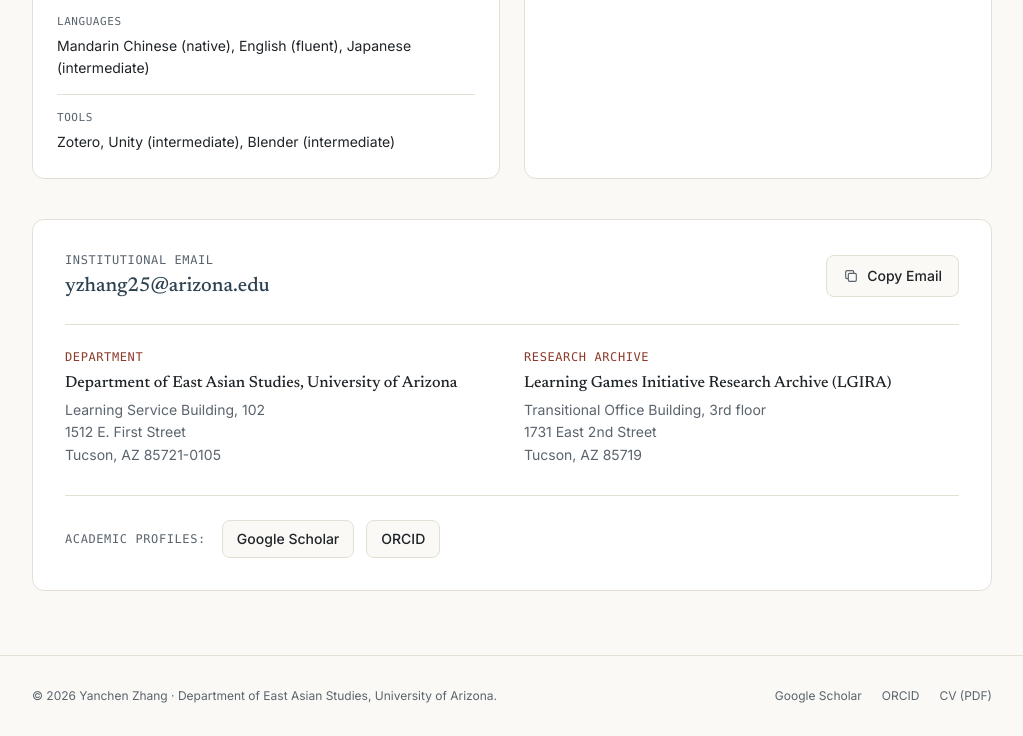
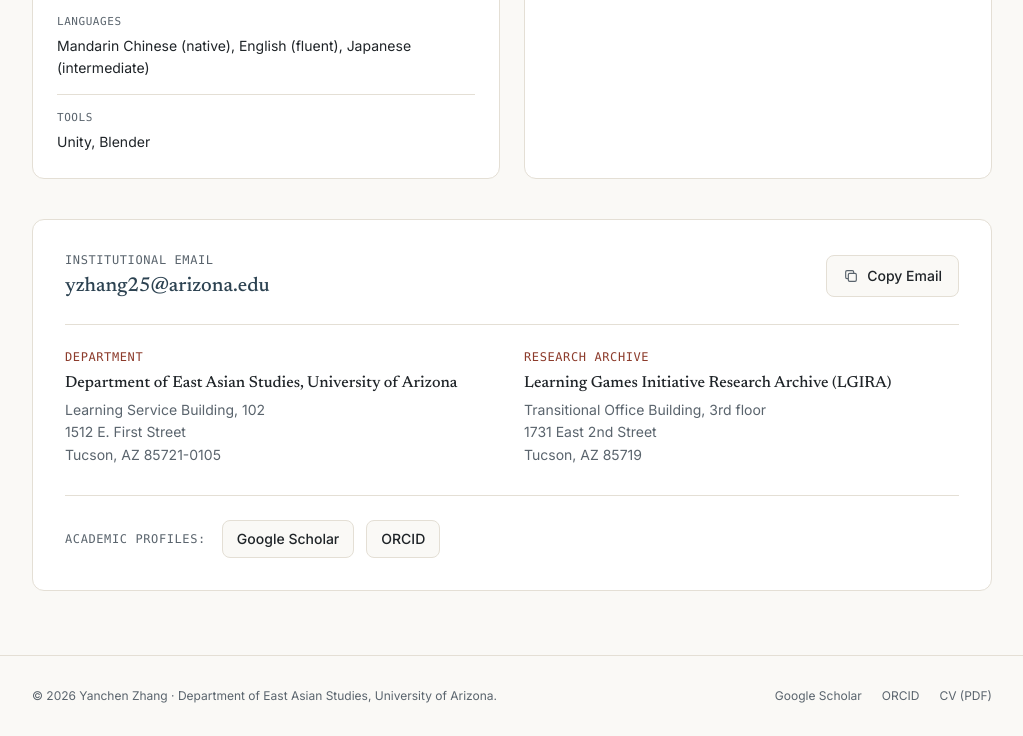
Before and after one commit to Yanchen-Howard-Zhang/yanchen-howard-zhang.github.io, a plain HTML site: page index.html in a window 1280 px wide. Shown: the part 7085-7821 px from the top of the page, without its empty margins (128-1151 px from the left). Drawn offline with nearby package versions, Linux system fonts and the light colour scheme.

Commit message:
Update index.html

```diff
--- a/index.html
+++ b/index.html
@@ -1203,7 +1203,7 @@
               </div>
               <div class="border-t border-hairline pt-3.5">
                 <dt class="font-mono text-[11px] uppercase tracking-wider text-muted">Tools</dt>
-                <dd class="mt-1 text-ink">Zotero, Unity (intermediate), Blender (intermediate)</dd>
+                <dd class="mt-1 text-ink">Unity, Blender</dd>
               </div>
             </dl>
           </div>
```
